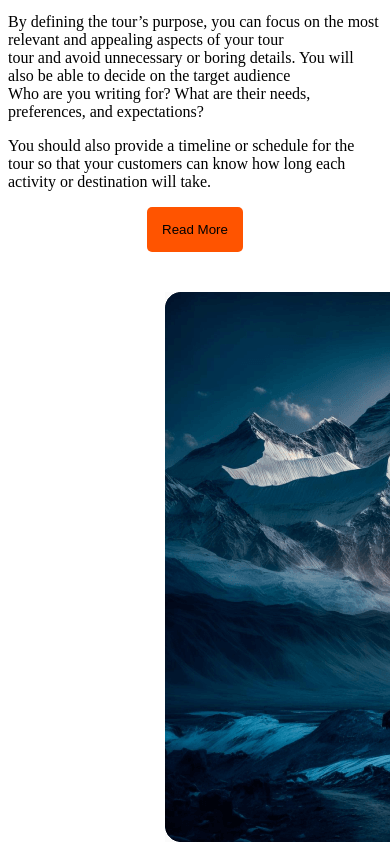
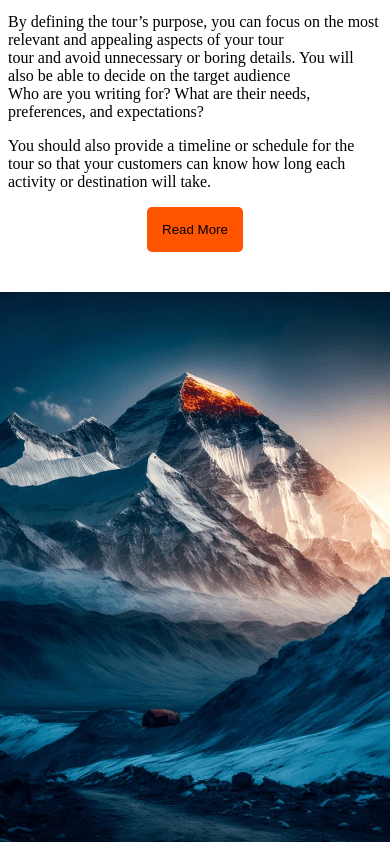
Before and after one commit to MdMynulIslamMilon/B9A2-Heals-Travels, a plain HTML site: page index.html in a window 390 px wide. Shown: the part 866-1710 px from the top of the page. Drawn offline with Linux system fonts and the light colour scheme.

Commit message:
ready for submit

```diff
--- a/style.css
+++ b/style.css
@@ -67,6 +67,9 @@ input{
     margin: 20px auto;
     align-items: center;
     gap: 40px;
+}
+.popular-tour-img{
+  width: auto;
 }
 .read-more-btn{
   border: none;
@@ -379,9 +382,6 @@ li{
   .popupar-tour-container{
     flex-direction: column;
   }
-  .popular-tour-img{
-    width:60px;
-  }
   .frist-sample{
     flex-direction: column;
   }
```
